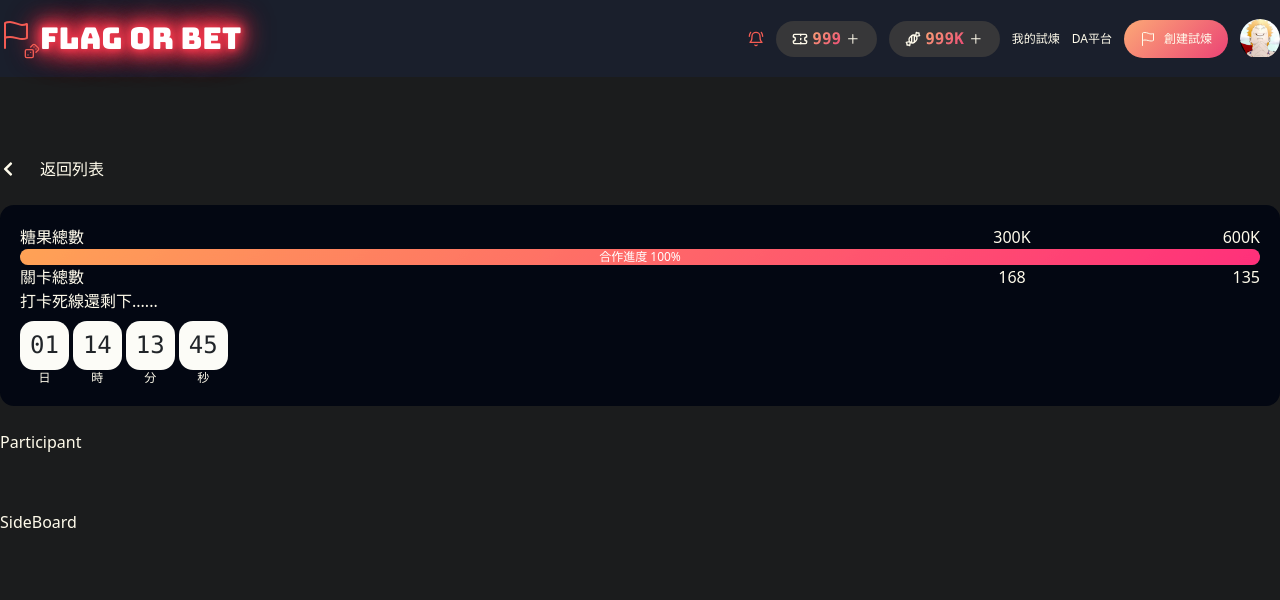
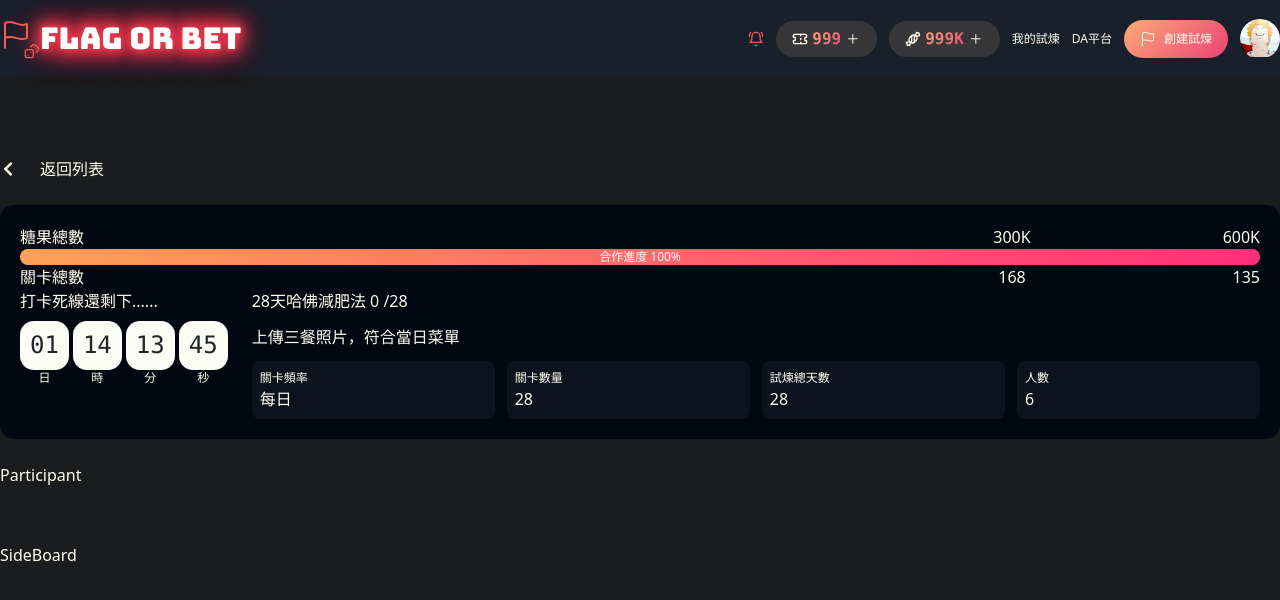
Before and after one commit to TooruTW/GoBetGoal, a React (Vite) app: page /trials/trial-detail/1 in a window 1280 px wide. Shown: the top 600 px of the page. Built offline with nearby package versions, Linux system fonts and the light colour scheme.

Commit message:
feat-add-trail_content_textcontent

```diff
--- /dev/null
+++ b/src/components/TrialDetail/DetailBoard/TrialInfo/TrialContent/TextContent.tsx
@@ -0,0 +1,39 @@
+type info = {
+  frequency: string;
+  stageNum: number;
+  duration: number;
+  people: number;
+};
+interface acceptProps {
+  title: string;
+  content: string;
+  trailInfo: info;
+}
+
+export default function TextContent(props: acceptProps) {
+  const { title, content, trailInfo } = props;
+  return (
+    <div className="w-full flex flex-col gap-3">
+      <p className="text-p">{title}</p>
+      <p>{content}</p>
+      <ul className="flex gap-3 justify-between">
+        <li className="p-2 bg-bg-secondary/50 rounded-md w-full">
+          <p className="text-label">關卡頻率</p>
+          <p>{trailInfo.frequency}</p>
+        </li>
+        <li className="p-2 bg-bg-secondary/50 rounded-md w-full">
+          <p className="text-label">關卡數量</p>
+          <p>{trailInfo.stageNum}</p>
+        </li>
+        <li className="p-2 bg-bg-secondary/50 rounded-md w-full">
+          <p className="text-label">試煉總天數</p>
+          <p>{trailInfo.duration}</p>
+        </li>
+        <li className="p-2 bg-bg-secondary/50 rounded-md w-full">
+          <p className="text-label">人數</p>
+          <p>{trailInfo.people}</p>
+        </li>
+      </ul>
+    </div>
+  );
+}
--- a/src/components/TrialDetail/DetailBoard/TrialInfo/TrialContent/index.tsx
+++ b/src/components/TrialDetail/DetailBoard/TrialInfo/TrialContent/index.tsx
@@ -1,40 +1,57 @@
 import { useEffect, useRef, useState } from "react";
 import CountDown from "./CountDown";
+import TextContent from "./TextContent";
 
 interface acceptProps {
   deadLine: Date;
   start: Date;
 }
 
+const fakeTrialInfo = {
+  title: "28天哈佛減肥法 0 /28",
+  content: "上傳三餐照片，符合當日菜單",
+  info: { frequency: "每日", stageNum: 28, duration: 28, people: 6 },
+};
+
 export default function TrailContent(props: acceptProps) {
   const { deadLine, start } = props;
   const [target, setTarget] = useState(start);
-  const [countDownState, setCountDownState] = useState("距離試煉開始還有......")
-  const isTrialOverRef = useRef(false)
+  const [countDownState, setCountDownState] =
+    useState("距離試煉開始還有......");
+  const isTrialOverRef = useRef(false);
 
   useEffect(() => {
     const timer = setInterval(() => {
       const now = new Date().getTime();
       if (now >= start.getTime() && now <= deadLine.getTime()) {
         setTarget(deadLine);
-        setCountDownState("打卡死線還剩下......")
-      }else if(now >= deadLine.getTime()){
-        setCountDownState("關卡結束")
-        isTrialOverRef.current = true
+        setCountDownState("打卡死線還剩下......");
+      } else if (now >= deadLine.getTime()) {
+        setCountDownState("關卡結束");
+        isTrialOverRef.current = true;
       }
     }, 1000);
     return () => clearInterval(timer);
   }, [start, deadLine]);
 
   return (
-    <div>
+    <div className="flex gap-6">
       {/* left */}
-      <div className={`flex flex-col gap-2 opacity-40 ${!isTrialOverRef.current && "opacity-100"}`}>
+      <div
+        className={`flex flex-col gap-2 opacity-40 ${
+          !isTrialOverRef.current && "opacity-100"
+        }`}
+      >
         <p>{countDownState}</p>
         <CountDown timeToCount={target} />
       </div>
       {/* right */}
-      <div></div>
+
+      <TextContent
+        title={fakeTrialInfo.title}
+        content={fakeTrialInfo.content}
+        trailInfo={fakeTrialInfo.info}
+      />
     </div>
   );
 }
--- a/src/components/TrialDetail/DetailBoard/TrialInfo/index.tsx
+++ b/src/components/TrialDetail/DetailBoard/TrialInfo/index.tsx
@@ -4,9 +4,9 @@ import TrialContent from "./TrialContent";
 
 export default function TrialInfo() {
   return (
-    <div className="bg-card-bg rounded-xl p-5">
+    <div className="bg-card-bg rounded-xl p-5 ">
       {/* left */}
-      <div>
+      <div >
         <ProgressBar
           candyPerfect={600000}
           candyPass={300000}
```
